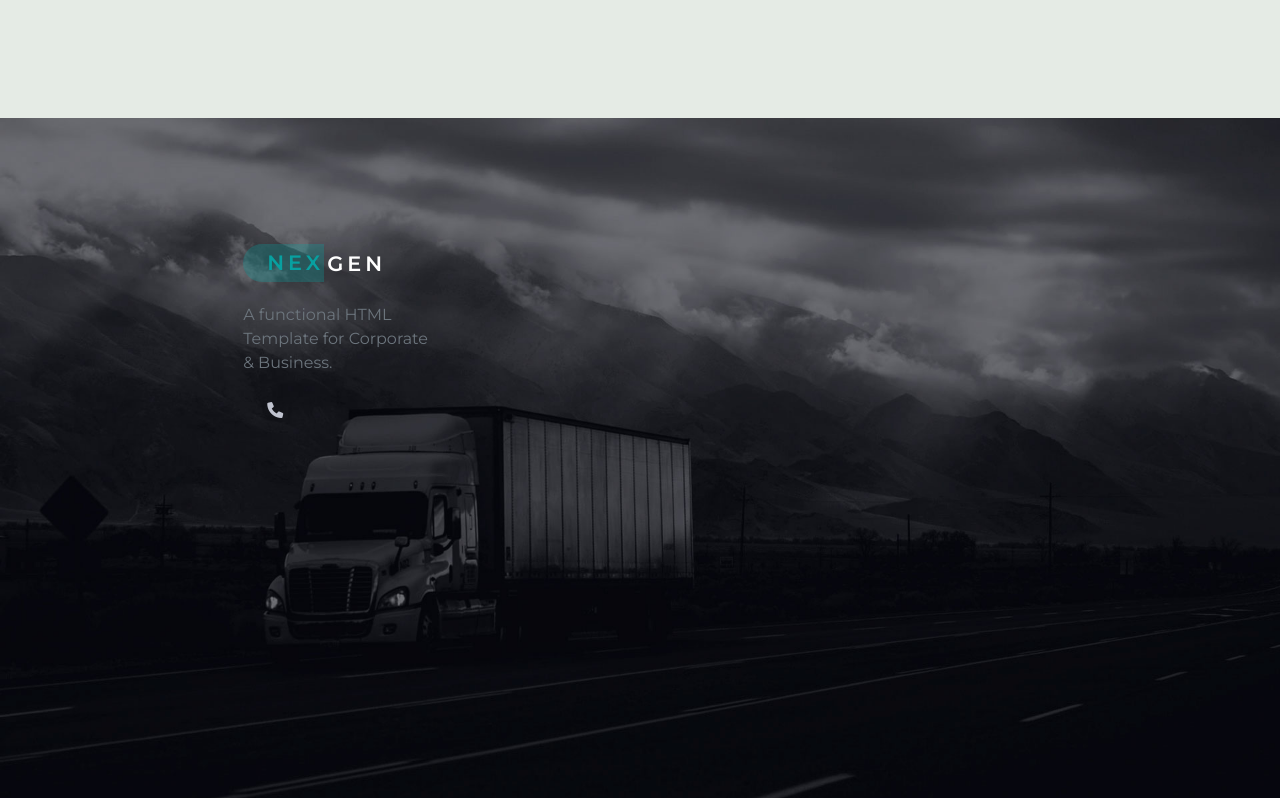
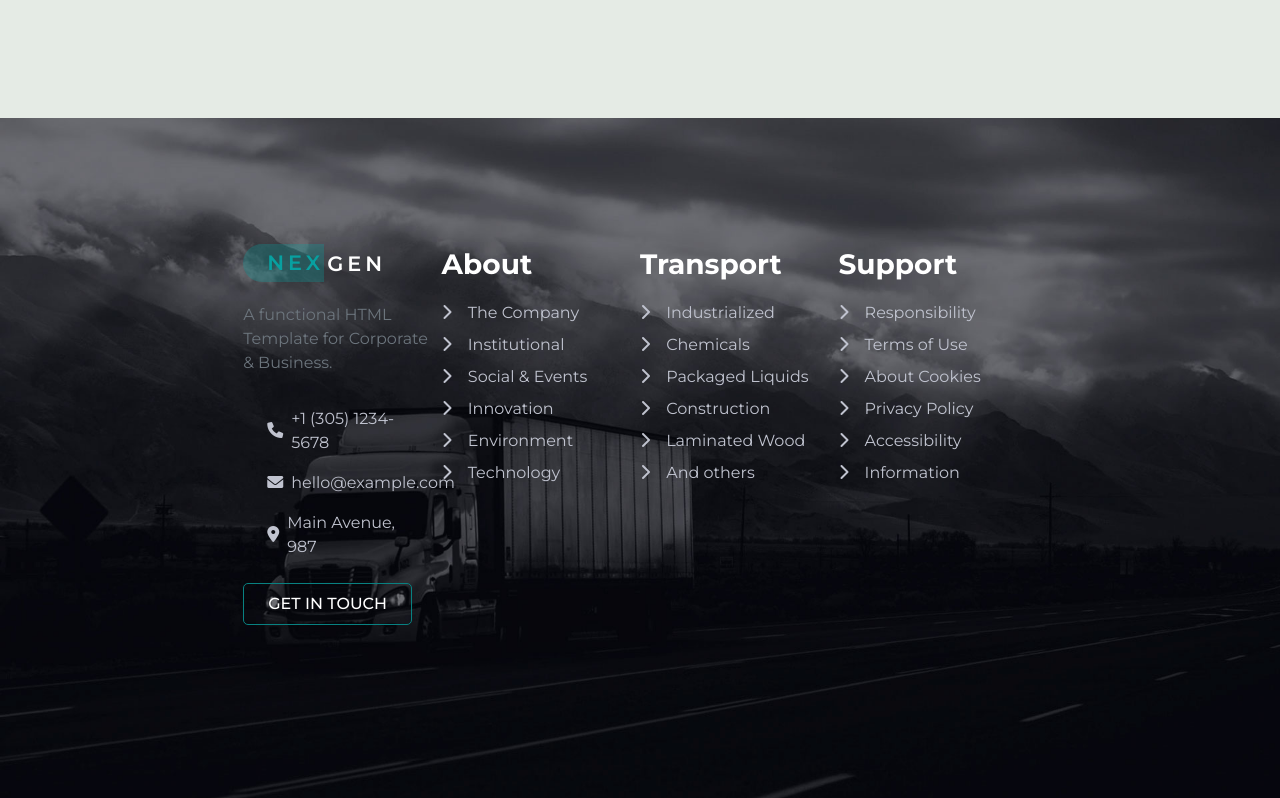
Before and after one commit to AnTosi/proj-html-vuejs, a Vue app: page / in a window 1280 px wide. Shown: the part 4982-5780 px from the top of the page. Built offline with nearby package versions, Linux system fonts and the light colour scheme.

Commit message:
do footer link components with cycle

```diff
--- a/src/App.vue
+++ b/src/App.vue
@@ -12,7 +12,7 @@
 
     <footer>
       <SiteFooter
-      :contacts="Object"/>
+      :contacts="contacts"/>
     </footer>
 
   </div>
--- a/src/components/AddressComponent.vue
+++ b/src/components/AddressComponent.vue
@@ -1,7 +1,7 @@
 <template>
     <span class="phoneComponent contact_component px-3 d-flex align-items-center">
         <span class="icon">
-            <i class="fas fa-map-marker-alt"></i>
+            <i class="fas fa-map-marker-alt px-2"></i>
         </span>
         <a href="#">{{contacts.address}}</a>
     </span>
@@ -10,7 +10,7 @@
 <script>
 export default {
     props: {
-        "contacts": Object,
+        contacts: Object,
     }
 }
 </script>
--- /dev/null
+++ b/src/components/FooterLinkColumn.vue
@@ -0,0 +1,44 @@
+<template>
+    <div class="d-flex col-12">
+        <div v-for="(footerLinkColumn, index) in footerLinksColumns" :key="`footerLinkColumn` + index" class="col-4 footer_link_column">
+            <h3 class="mb-3">
+                {{footerLinkColumn.title}}
+            </h3>
+            <ul>
+                <li v-for="(link, index) in footerLinkColumn.links" :key="`footerLink` + index" class="py-1">
+                    <i class="fas fa-chevron-right pr-2"></i> {{link}}
+                </li>
+            </ul>
+        </div>
+    </div>
+</template>
+
+<script>
+export default {
+    props: {
+        footerLinksColumns: Array,
+    }
+}
+</script>
+
+<style lang="scss">
+
+    .footer_link_column {
+        h3 {
+            font-weight: 700;
+            color: white;
+        }
+
+        ul {
+            padding-left: 0 !important;
+
+            li {
+                list-style: none;
+            }
+
+            .pr-2 {
+                padding-right: 0.75rem;
+            }
+        }
+    }
+</style>
--- a/src/components/SiteFooter.vue
+++ b/src/components/SiteFooter.vue
@@ -3,20 +3,41 @@
         <div class="lg_container d-flex">
             <div class="col-3">
                 <NexGen/>
-                <p class="text-muted my-4">
+                <p class="text-muted my-4 pb-2">
                     A functional HTML Template for Corporate & Business.
                 </p>
                 <div>
-                    <PhoneComponent
-                    :contacts="contacts"
-                    />
+                    <div>
+                        <PhoneComponent
+                        :contacts="contacts"
+                        />
+                    </div>
+                    <div class="my-3">
+                        <MailComponent
+                        :contacts="contacts"
+                        />
+                    </div>
+                    <div class="mb-4">
+                        <AddressComponent
+                        :contacts="contacts"
+                        />
+                    </div>
+                    <button class="transparent">GET IN TOUCH</button>
                 </div>
+            </div>
+            <div class="col-9 d-flex">
+                <FooterLinkColumn
+                :footerLinksColumns="footerLinksColumns"
+                />
             </div>
         </div>
     </div>
 </template>
 
 <script>
+import AddressComponent from './AddressComponent.vue';
+import FooterLinkColumn from './FooterLinkColumn.vue';
+import MailComponent from './MailComponent.vue';
 import NexGen from './NexGen.vue';
 import PhoneComponent from './PhoneComponent.vue';
 
@@ -24,10 +45,36 @@ export default {
     components: {
         NexGen,
         PhoneComponent,
+        MailComponent,
+        AddressComponent,
+        FooterLinkColumn
     },
 
     props: {
-        contacts: Object,
+            contacts: Object,
+    },
+
+    data() {
+        return {
+            footerLinksColumns: [
+                {
+                    title: "About",
+                    links: ["The Company", "Institutional", "Social & Events", "Innovation", "Environment", "Technology",],
+                },
+
+                {
+                    title: "Transport",
+                    links: ["Industrialized", "Chemicals", "Packaged Liquids", "Construction", "Laminated Wood", "And others"],
+                },
+
+                {
+                    title: "Support",
+                    links: ["Responsibility", "Terms of Use", "About Cookies", "Privacy Policy", "Accessibility", "Information"],
+                }
+
+
+            ]
+        }
     }
 }
 </script>
@@ -46,6 +93,10 @@ export default {
         background-position-y: center;
         color: $muted-grey;
 
+        span.component {
+            padding-left: 0 !important;
+        }
+
 
     }
 
--- a/src/components/SiteHeader.vue
+++ b/src/components/SiteHeader.vue
@@ -60,6 +60,7 @@ export default {
         MailComponent,
         NexGen
     },
+
     name: 'SiteHeader',
     props: {
         openTime: Object,
```
